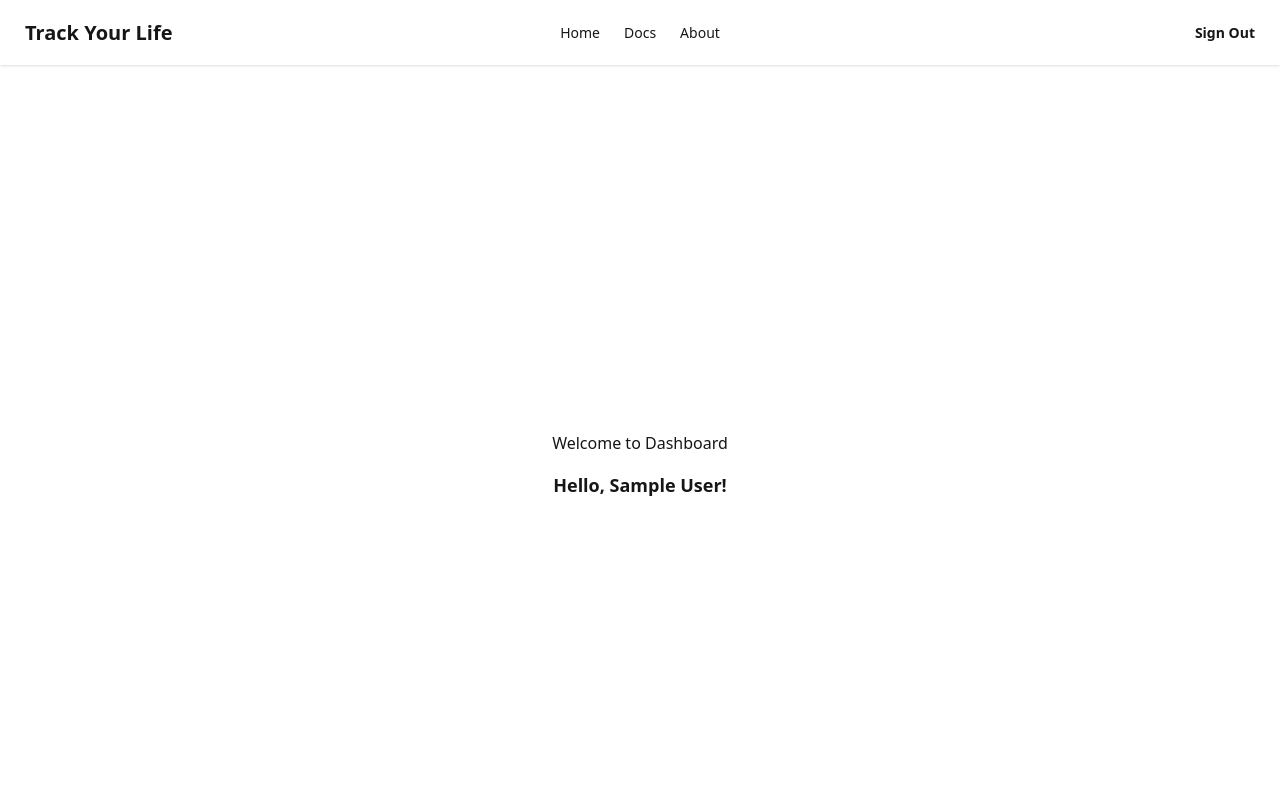
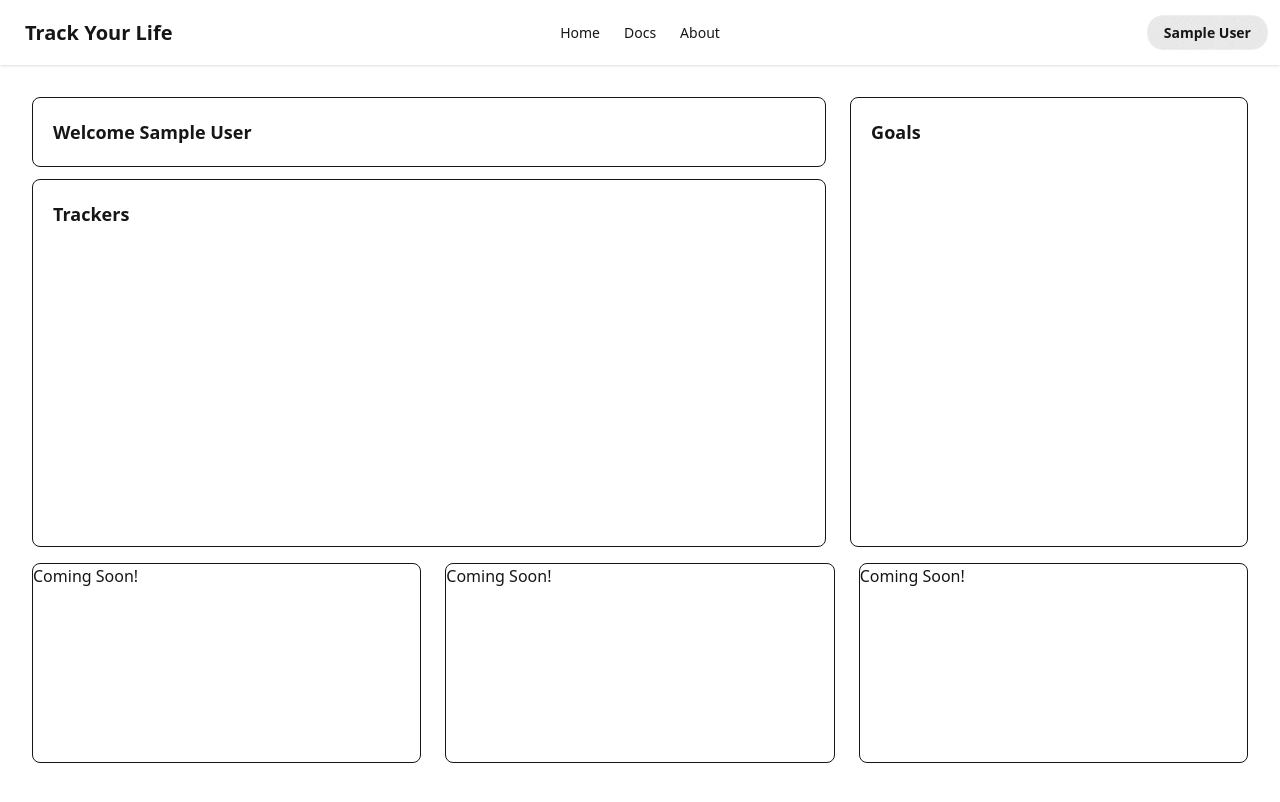
Before and after one commit to Pratyush181/track-your-life, a Next.js app in the folder track-your-life/: page /dashboard in a window 1280 px wide. Shown: the top 802 px of the page. Built offline with nearby package versions, Linux system fonts and the light colour scheme; no server answers; sample sign-in values are in the browser's storage.

Commit message:
Dashboard layout setup, and new Navbar features

```diff
--- a/track-your-life/src/app/dashboard/page.tsx
+++ b/track-your-life/src/app/dashboard/page.tsx
@@ -13,11 +13,55 @@ export default async function Dashboard() {
     const { user } = session;
 
     return(
-        <div className="flex flex-col items-center justify-center min-h-screen gap-4">
-            <p>Welcome to Dashboard</p>
+        // <div className="flex flex-col items-center justify-center min-h-screen gap-4">
+        //     <p>Welcome to Dashboard</p>
 
-            {/* User Details */}
-            <p className="text-lg font-semibold">Hello, {user.name ?? 'User'}!</p>
+        //     {/* User Details */}
+        //     <p className="text-lg font-semibold">Hello, {user.name ?? 'User'}!</p>
+        // </div>
+
+        <div>
+            {/* top section */}
+            <div className="flex gap-6 p-8 pb-4">
+
+                {/* Left column */}
+                <div className="w-2/3 flex flex-col justify-between gap-3">
+                    {/* greeting */}
+                    <div className="border rounded-lg bg-base-100 p-5 min-h-[50px]">
+                    <p className="text-lg font-semibold">Welcome {session.user.name}</p>
+                    </div>
+
+                    {/* habit, mood, journal tracker */}
+                    <div className="border rounded-lg bg-base-100 p-5 flex-1">
+                    <p className="text-lg font-semibold">Trackers</p>
+                    </div>
+                </div>
+
+                {/* Right column (Goals) */}
+                <div className="border rounded-lg bg-base-100 p-5 min-h-[450px] w-1/3">
+                    <p className="text-lg font-semibold">Goals</p>
+                </div>
+
+                </div>
+
+            {/* bottom section */}
+            <div className="flex gap-6 pt-0 p-8">
+                <div className="border rounded-lg bg-base-100 min-h-[200px] w-1/3">
+                    <p>Coming Soon!</p>
+                </div>
+
+                <div className="border rounded-lg bg-base-100 min-h-[200px] w-1/3">
+                    <p>Coming Soon!</p>
+                </div>
+
+                <div className="border rounded-lg bg-base-100 min-h-[200px] w-1/3">
+                    <p>Coming Soon!</p>
+                </div>
+
+            </div>
+
+
+
         </div>
     );
 }
--- a/track-your-life/src/components/Navbar.tsx
+++ b/track-your-life/src/components/Navbar.tsx
@@ -19,19 +19,8 @@ export default async function Navbar() {
                 tabIndex={0}
                 className="menu menu-sm dropdown-content bg-base-100 rounded-box z-1 mt-3 w-52 p-2 shadow">
                 <li><a>Home</a></li>
-
-                {/* <li>
-                <a>Parent</a>
-                <ul className="p-2">
-                    <li><a>Submenu 1</a></li>
-                    <li><a>Submenu 2</a></li>
-                </ul>
-                </li> */}
                 <li><a>Docs</a></li>
                 <li><a>About</a></li>
-
-
-
             </ul>
             </div>
             <a className="btn btn-ghost text-xl">Track Your Life</a>
@@ -39,22 +28,24 @@ export default async function Navbar() {
         <div className="navbar-center hidden lg:flex">
             <ul className="menu menu-horizontal px-1">
             <li><a>Home</a></li>
-            {/* <li>
-                <details>
-                <summary>Parent</summary>
-                <ul className="p-2">
-                    <li><a>Submenu 1</a></li>
-                    <li><a>Submenu 2</a></li>
-                </ul>
-                </details>
-            </li> */}
             <li><a>Docs</a></li>
             <li><a>About</a></li>
             </ul>
         </div>
         <div className="navbar-end gap-3">
             {session?.user ? (
-                <SignOutButton/>
+                // <div className="flex items-center gap-3">
+                //     <p className="text-sm">{session.user.name}</p>
+                //     <SignOutButton/>
+                // </div>
+                <div className="dropdown text-sm">
+                    <div tabIndex={0} role="button" className="btn m-1">{session.user.name}</div>
+                    <ul tabIndex={0} className="dropdown-content menu bg-base-100 rounded-box z-1 w-52 p-2 shadow-sm">
+                    <li><a>Profile</a></li>
+                    <li><SignOutButton/></li>
+                    </ul>
+                </div>
+
             ) : (
                 <LoginWithGoogle/>
             )}
```
